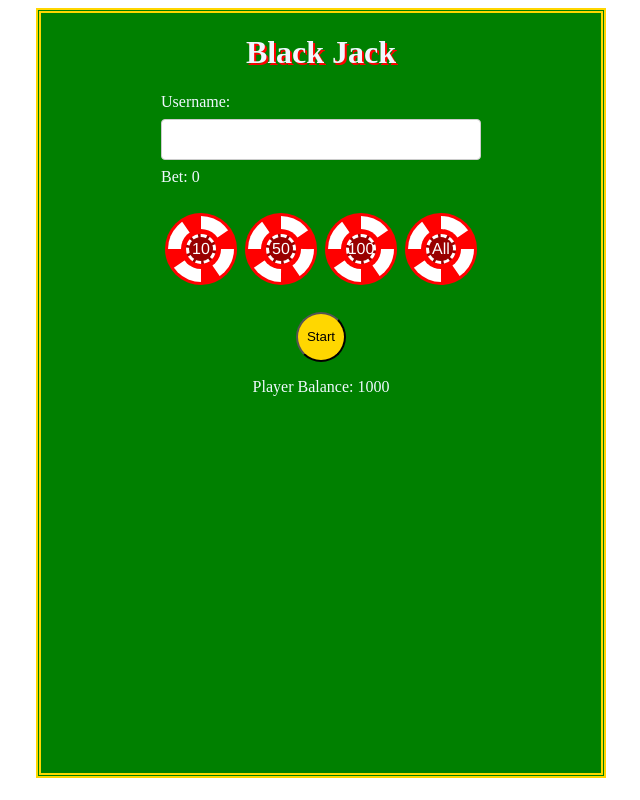
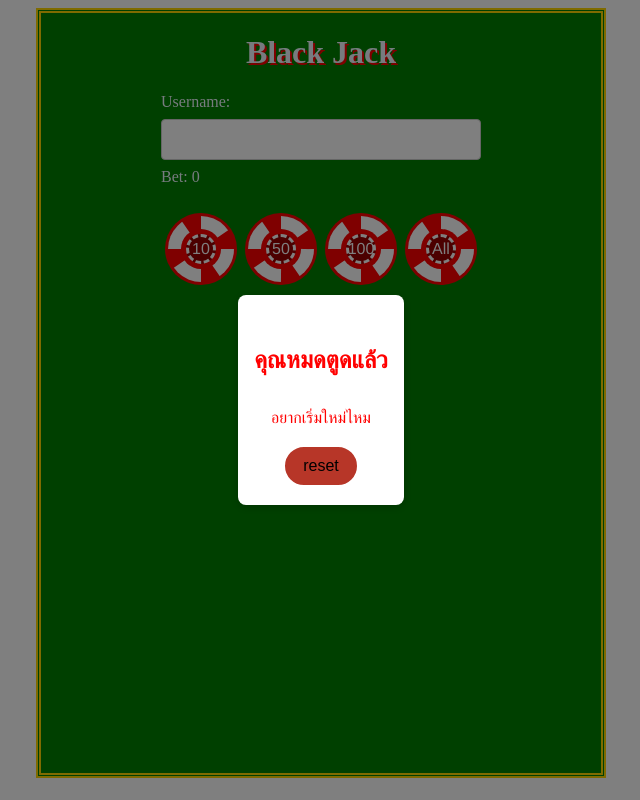
Before and after one commit to NotWirachai/blackjack-redux, a React (Vite) app: page / in a window 1280 px wide. Both pictures are taken after a click on the button "Start". Shown: the whole page, without its empty margins (319-959 px from the left). Built offline with nearby package versions, Linux system fonts and the light colour scheme.

Commit message:
modal position

```diff
--- a/src/Components/Bet/index.jsx
+++ b/src/Components/Bet/index.jsx
@@ -10,7 +10,7 @@ import Modal from "../Modal";
 
 const BlackjackGame = () => {
   const dispatch = useDispatch();
-  const [isModalOpen, setIsModalOpen] = useState(false);
+  // const [isModalOpen, setIsModalOpen] = useState(false);
   const { result } = useSelector((state) => state.blackjack);
   const { bet, playerBalance } = useSelector((state) => state.bets);
 
@@ -30,12 +30,6 @@ const BlackjackGame = () => {
       alert("Betting time has expired.");
     }
   };
-
-  useEffect(() => {
-    if ((playerBalance === 0 && result === "Lose") || result === "Bust") {
-      setIsModalOpen(true);
-    }
-  }, [playerBalance, result]);
 
   useEffect(() => {
     if (result === "Win" || result !== "None") {
@@ -60,14 +54,18 @@ const BlackjackGame = () => {
     }
   }, [result]);
 
-  const resetGame = () => {
-    window.location.reload(false);
-    setIsModalOpen(false);
-  };
+  // useEffect(() => {
+  //   if (playerBalance === 0) {
+  //     if (result === "Lose" || result === "Bust") {
+  //       setIsModalOpen(true);
+  //     }
+  //   }
+  // }, [playerBalance, result]);
 
-  const closeModal = () => {
-    setIsModalOpen(false);
-  };
+  // const resetGame = () => {
+  //   window.location.reload(false);
+  //   setIsModalOpen(false);
+  // };
 
   return (
     <div>
@@ -91,13 +89,22 @@ const BlackjackGame = () => {
           <a>All</a>
         </div>
       </div>
-      <Modal isOpen={isModalOpen} onClose={closeModal}>
-        <div style={{display:"flex", flexDirection:"column", justifyContent:"center", alignItems:"center"}}>
-        <h2 style={{color:"red"}}>คุณหมดตูดแล้ว</h2>
-        <p style={{color:"red"}}>อยากเริ่มใหม่ไหม</p>
-        <button className="button1" onClick={() => resetGame()}>reset</button>
+      {/* <Modal isOpen={isModalOpen}>
+        <div
+          style={{
+            display: "flex",
+            flexDirection: "column",
+            justifyContent: "center",
+            alignItems: "center",
+          }}
+        >
+          <h2 style={{ color: "red" }}>คุณหมดตูดแล้ว</h2>
+          <p style={{ color: "red" }}>อยากเริ่มใหม่ไหม</p>
+          <button className="button1" onClick={() => resetGame()}>
+            reset
+          </button>
         </div>
-      </Modal>
+      </Modal> */}
     </div>
   );
 };
--- a/src/Components/Contoller/contoller.css
+++ b/src/Components/Contoller/contoller.css
@@ -15,3 +15,25 @@
     background-color: #FFD700;
     cursor: pointer;
   }
+
+
+  .button1 {
+    color: white;
+    padding: 8px 16px;
+    text-align: center;
+    text-decoration: none;
+    display: inline-block;
+    font-size: 16px;
+    margin: 4px 2px;
+    transition-duration: 0.4s;
+    cursor: pointer;
+    background-color: #b73628;
+    color: black;
+    border: 2px solid #b73628;
+    border-radius: 20px;
+  }
+
+  .button1:hover {
+    background-color: #b73628;
+    color: white;
+  }
--- a/src/Components/Contoller/index.jsx
+++ b/src/Components/Contoller/index.jsx
@@ -10,10 +10,12 @@ import {
 } from "../../redux/actions/blackjack";
 import { UPDATE_PLAYER_BALANCE, dispatchBet } from "../../redux/actions/bets";
 import "./contoller.css";
+import Modal from "../Modal";
 
 class ControlGame extends Component {
   state = {
     username: "",
+    isModalOpen: false,
   };
 
   handleUsernameChange = (event) => {
@@ -38,7 +40,8 @@ class ControlGame extends Component {
         type: START_REQUEST,
       });
     } else {
-      alert("Insufficient balance and username!");
+      // alert("Insufficient balance and username!");
+      this.setState({ isModalOpen: true });
     }
   };
 
@@ -54,8 +57,13 @@ class ControlGame extends Component {
     });
   };
 
+  resetGame = () => {
+    window.location.reload(false);
+    this.setState({ isModalOpen: false });
+  };
+
   render() {
-    const { username } = this.state;
+    const { username, isModalOpen } = this.state;
     const { bet, result } = this.props;
     return (
       <div>
@@ -103,6 +111,22 @@ class ControlGame extends Component {
             <></>
           )}
         </div>
+        <Modal isOpen={isModalOpen}>
+          <div
+            style={{
+              display: "flex",
+              flexDirection: "column",
+              justifyContent: "center",
+              alignItems: "center",
+            }}
+          >
+            <h2 style={{ color: "red" }}>คุณหมดตูดแล้ว</h2>
+            <p style={{ color: "red" }}>อยากเริ่มใหม่ไหม</p>
+            <button className="button1" onClick={this.resetGame}>
+              reset
+            </button>
+          </div>
+        </Modal>
       </div>
     );
   }
--- a/src/Components/Modal/index.jsx
+++ b/src/Components/Modal/index.jsx
@@ -7,9 +7,9 @@ const Modal = ({ isOpen, onClose, children }) => {
   return (
     <div className="modal-overlay">
       <div className="modal">
-        <button className="close-button" onClick={onClose}>
+        {/* <button className="close-button" onClick={onClose}>
           &times;
-        </button>
+        </button> */}
         <div className="modal-content">{children}</div>
       </div>
     </div>
```
